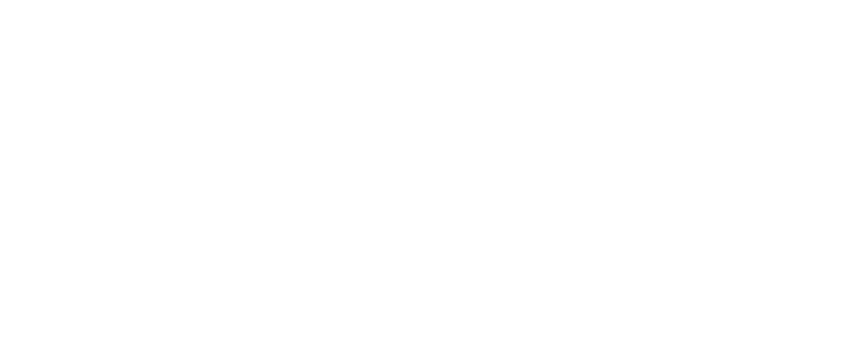
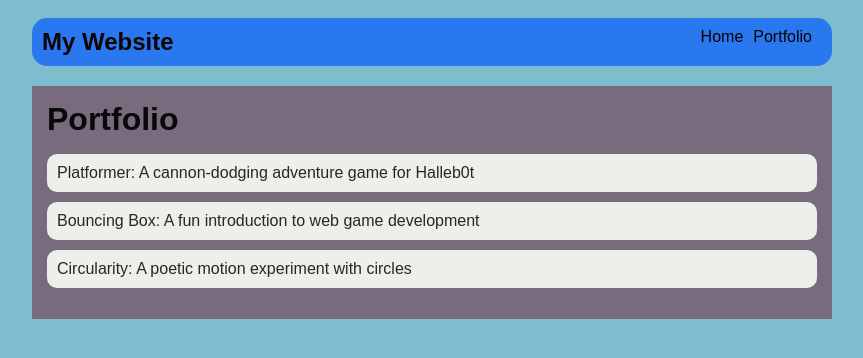
Before and after one commit to altheaamor-az/altheaamor-az.github.io, a plain HTML site: page portfolio.html in a window 1280 px wide. Shown: the whole page, without its empty margins (208-1071 px from the left). Drawn offline with Linux system fonts and the light colour scheme.

Commit message:
portfolio

```diff
--- a/portfolio.html
+++ b/portfolio.html
@@ -0,0 +1,40 @@
+<!DOCTYPE html>
+<html>
+  <head>
+    <title>My Portfolio Page</title>
+    <link rel="stylesheet" href="style.css" />
+  </head>
+
+  <body>
+    <!-- All content goes here -->
+    <div id="all-contents">
+      <nav>
+        <h1>My Website</h1>
+        <ul id="nav-ul">
+            <li class="nav-li"></li>
+            <a href="index.html">Home</a>
+        </li>
+        <li class="nav-li">
+            <a href="portfolio.html">Portfolio</a>
+        </li>
+      </ul>
+    </nav>
+      <main>
+        <div class="content">
+            <h1>Portfolio</h1>
+            <ul id="portfolio">
+                <li>
+                    <a href="projects/platformer/">Platformer: A cannon-dodging adventure game for Halleb0t</a>
+                  </li>
+                  <li>
+                    <a href="projects/bouncing-box/">Bouncing Box: A fun introduction to web game development</a>
+                  </li>
+                  <li>
+                    <a href="projects/circularity/">Circularity: A poetic motion experiment with circles</a>
+                  </li>
+
+            </ul>
+        </div>
+    </main>
+  </body>
+</html
--- a/style.css
+++ b/style.css
@@ -1,5 +1,5 @@
 body {
-    background: rgb(205, 182, 125);
+    background: rgb(125, 189, 205);
     color: rgb(45, 45, 45);
     padding: 10px;
     font-family: Arial, sans-serif;
@@ -12,16 +12,17 @@ body {
 
 /* navigation menu */
 nav {
-    background: rgb(239, 153, 41);
+    background: rgb(41, 120, 239);
     margin: 0 auto;
     display: flex;
     padding: 10px;
+    border-radius: 15px;
 }
 
 h1 {
     display: flex;
     align-items: center;
-    color: white;
+    color: rgb(13, 4, 4);
     flex: 1;
     margin: 0;
 }
@@ -40,12 +41,12 @@ h1 {
 
 a {
     text-decoration: none;
-    color: #fff;
+    color: #090202;
 }
 
 /* main container area beneath menu */
 main {
-    background: rgb(245, 238, 219);
+    background: rgb(120, 107, 125);
     display: flex;
     margin-top: 20px;
 }
@@ -66,7 +67,7 @@ main {
 
 /* interests section styles */
 #interests {
-    border: 4px silver ridge;
+    border: 4px rgb(15, 8, 8) ridge;
     padding: 8px;
     margin-top: 20px;
 }
@@ -74,3 +75,29 @@ main {
 h2, h3 {
     margin: 0px;
 }
+
+/* Portfolio styles */
+.content h1 {
+    color: rgb(9, 8, 8);
+  }
+
+  #portfolio {
+    list-style-type: none;
+    padding-left: 0;
+  }
+
+  #portfolio li {
+    background: #edefea;
+    padding: 10px;
+    border-radius: 10px;
+    margin-bottom: 10px;
+  }
+
+  #portfolio li:hover {
+    background: #d59797;
+  }
+
+  #portfolio a {
+    text-decoration: none;
+    color: #282626;
+  }
```
